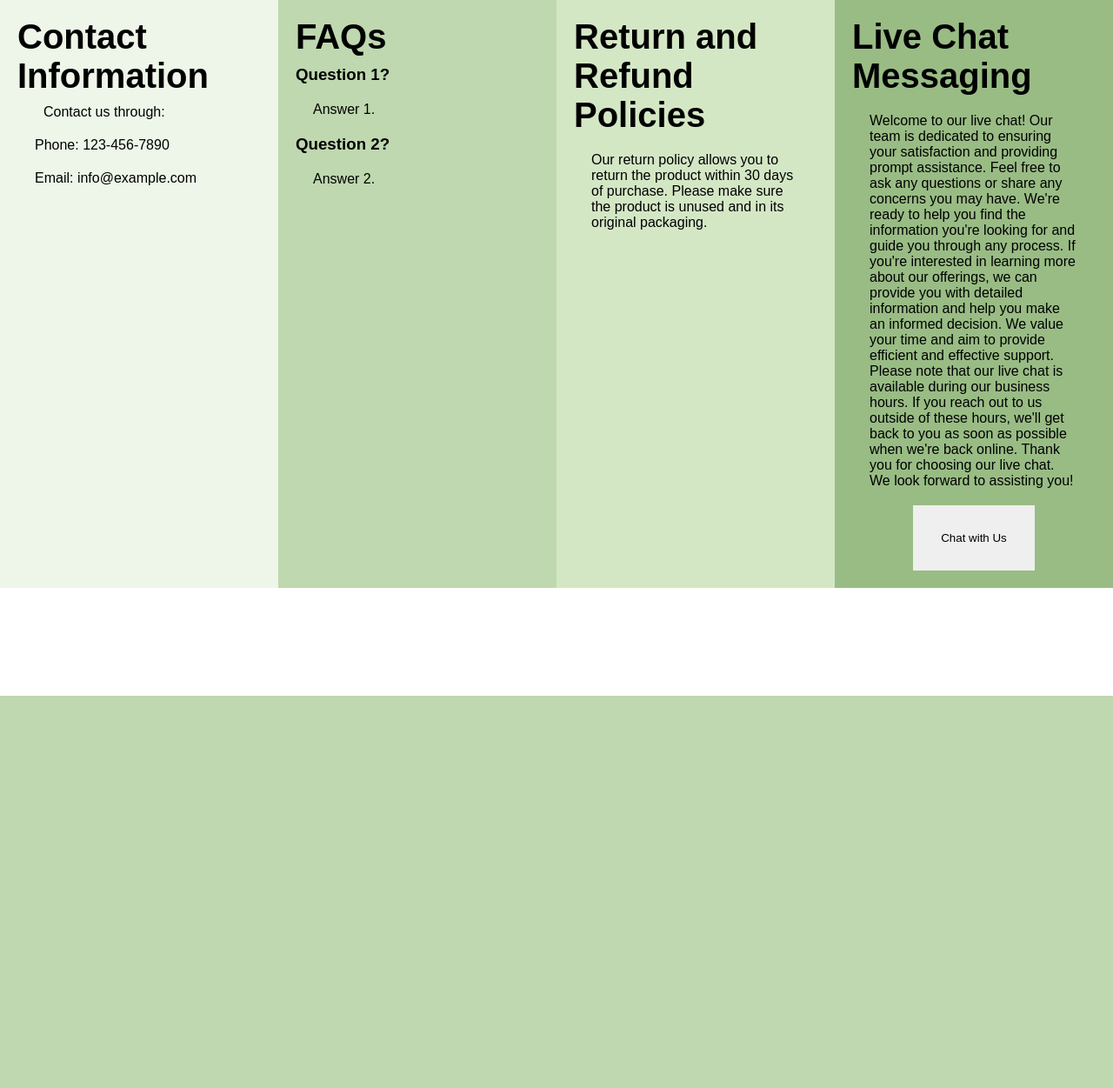
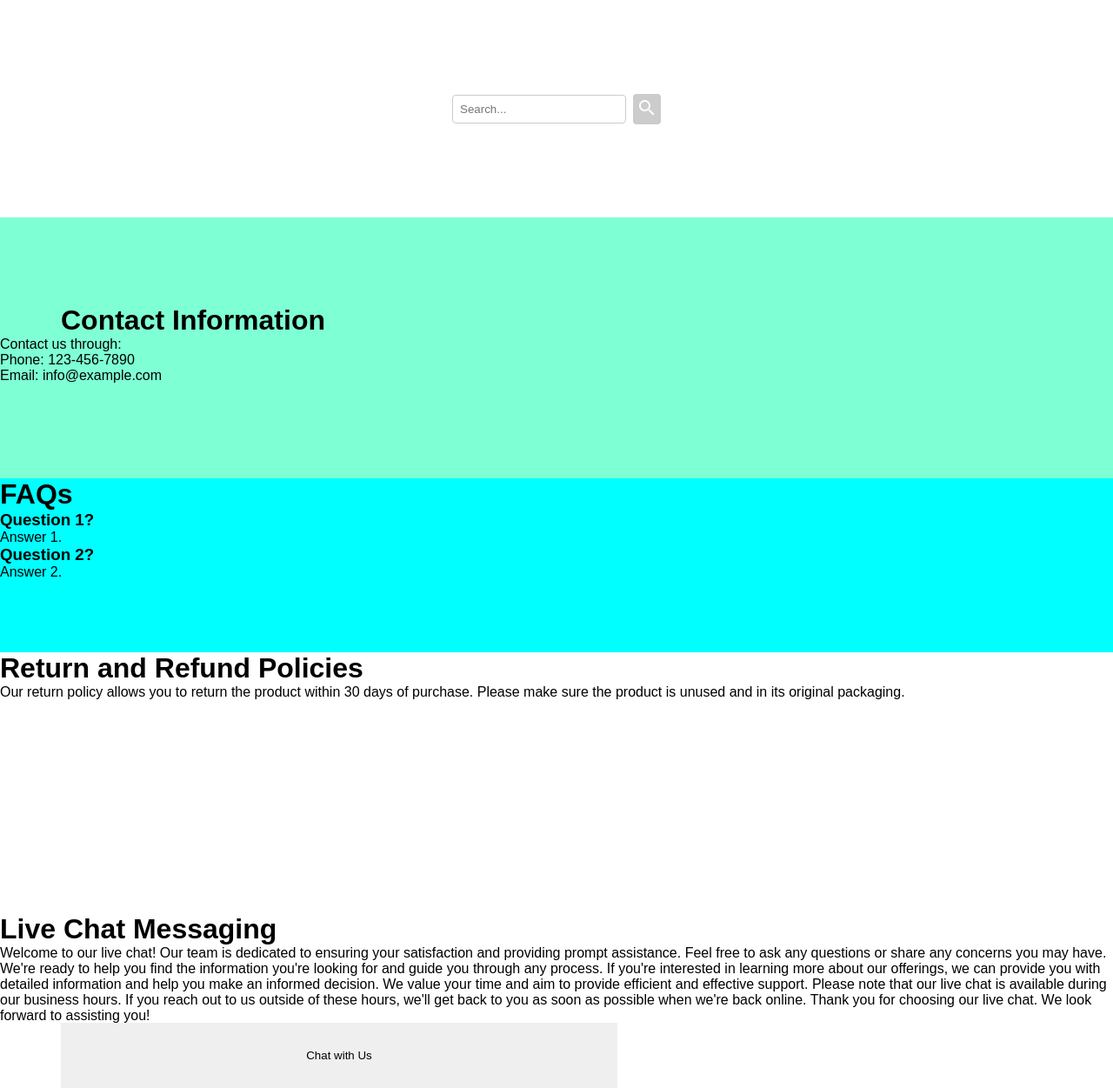
Before and after one commit to GabJeungSook/supplyease, a PHP site: page /page-contactseller.html in a window 1280 px wide. Shown: the whole page at 87% size. Before the commit the page ends 800 px from the top, so only its background shows below. Run offline with PHP 8.4, Linux system fonts and the light colour scheme.

Commit message:
notfinal

```diff
--- a/page-contactseller.html
+++ b/page-contactseller.html
@@ -3,10 +3,15 @@
 <head>
   <title>Customer Service Page</title>
   <link rel="stylesheet" href="./static/styles/style-contactseller.css">
+  <link rel="stylesheet" href="https://fonts.googleapis.com/icon?family=Material+Icons">
 </head>
 <body>
-  <div class="grid-container">
-    <div class="container container-contact">
+<div class="search-container">
+  <input type="search" class="search-input" name="query" placeholder="Search...">
+    <button class="search-button" type="submit"><i class="material-icons">search</i></button>
+
+</div>
+    <div class="container-contact">
       <h1>Contact Information</h1>
       <div class="contact-info">
         <label>Contact us through: </label><br>
@@ -15,7 +20,7 @@
       </div>
     </div>
 
-    <div class="container container-FAQs">
+    <div class="container-FAQs">
       <h1>FAQs</h1>
       <div class="faq">
         <h3>Question 1?</h3>
@@ -26,7 +31,7 @@
       </div>
     </div>
 
-    <div class="container container-policies">
+    <div class="container-policies">
       <h1>Return and Refund Policies</h1>
       <div class="return-policy">
         <p>Our return policy allows you to return the product within 30 days of purchase.
@@ -34,7 +39,7 @@
       </div>
     </div>
 
-    <div class="container container-chat">
+    <div class="container-chat">
       <h1>Live Chat Messaging</h1>
       <p>Welcome to our live chat! Our team is dedicated to ensuring your satisfaction
         and providing prompt assistance. Feel free to ask any questions or share any
@@ -49,7 +54,7 @@
 
         Thank you for choosing our live chat. We look forward to assisting you!</p>
       <div class="live-chat">
-        <button onclick="openChat()">Chat with Us</button>
+        <button class="chat" onclick="openChat()">Chat with Us</button>
       </div>
     </div>
   </div>
--- a/static/styles/style-contactseller.css
+++ b/static/styles/style-contactseller.css
@@ -20,50 +20,68 @@ body {
     width: 3px;
 }
 
-.grid-container {
-    display: grid;
-    grid-template-columns: repeat(4, 1fr);
-
+.container-contact{
+    min-height: 300px;
+    background-color: aquamarine;
+}
+.container-contact h1{
+   padding-top: 100px;
+   padding-left: 70px;
 }
 
-.container {
-
-    padding: 20px;
-    height: 100%;
+.container-FAQs{
+    min-height: 200px;
+    background-color: aqua;
 }
 
-.container-contact {
-    background-color: #e1f0da97;
+.container-policies{
+    min-height: 300px;
 }
-
-.container-FAQs {
-    background-color: #BFD8AF;
-}
-.container-policies{
-    background-color: #D4E7C5;
-}
-.container-chat{
-    background-color: #99BC85;
-}
-
-.container h1 {
-    font-size: 40px;
-    font-weight: bold;
-    margin-bottom: 10px;
-}
-
-.container p {
-    margin: 20px 20px 20px 20px;
-}
-label{
-    margin-bottom: 40px;
-    margin-top: 100px;
-    padding: 30px;
-}
-button{
+.chat{
     padding: 30px;
     width: 50%;
     height: 50%;
     margin-top: -1px;
    margin-left: 70px;
 }
+
+/* Style the search button */
+/* Style the search button */
+/* Style the search input container */
+.search-container {
+    display: flex;
+    justify-content: center;
+    align-items: center;
+    min-height: 250px;
+  }
+
+  /* Style the search input field */
+  .search-input {
+    padding: 8px;
+    border: 1px solid #ccc;
+    border-radius: 4px;
+    width: 200px;
+  }
+
+  /* Style the search button */
+  .search-button {
+    margin-left: 8px;
+    padding: 4px;
+    background-color: #ccc;
+    border: none;
+    border-radius: 4px;
+    color: #fff;
+    cursor: pointer;
+    font-size: 14px;
+  }
+
+  /* Optional: Add additional styles for hover or focus states */
+  .search-input:hover,
+  .search-input:focus {
+    border-color: #888;
+    outline: none;
+  }
+
+  .search-button:hover {
+    background-color: #999;
+  }
```
